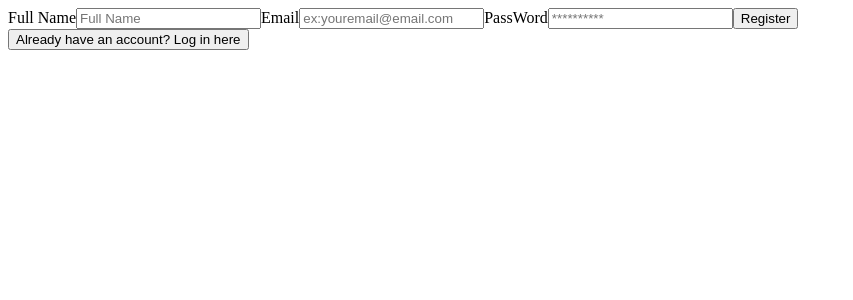
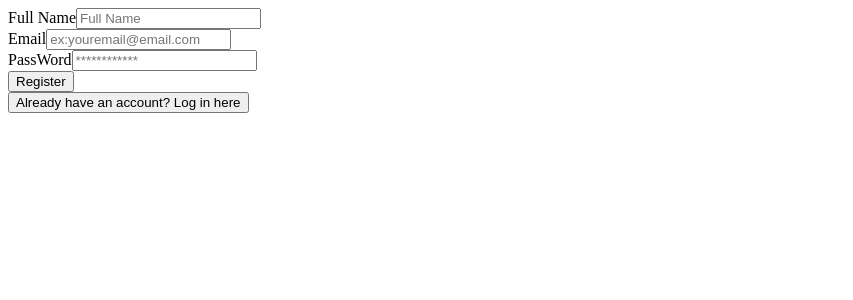
Before and after one commit to rafaelbazza/estudos_login, a React (Vite) app: page /register in a window 1280 px wide. Shown: the top 300 px of the page, without its empty margins (0-853 px from the left). Built offline with nearby package versions, Linux system fonts and the light colour scheme.

Commit message:
react refatorado por componentes e required adicionado aos campos

```diff
--- a/src/componentss/TextField.jsx
+++ b/src/componentss/TextField.jsx
@@ -20,6 +20,7 @@ const TextField = (props) => {
              name={props.name}
              value={props.value}
              onChange={props.onchange}
+             required
 
             ></input>
 
--- a/src/componentss/registration.jsx
+++ b/src/componentss/registration.jsx
@@ -1,6 +1,8 @@
 /* eslint-disable no-unused-vars */
 import React, { useState } from 'react'
 import { Link, useNavigate } from 'react-router-dom'
+import TextField from './TextField'
+import Button from './ButtonComponent'
 
 const Register = (props) => {
   const navigate = useNavigate()
@@ -13,7 +15,7 @@ const Register = (props) => {
     setName(e.target.value)
   }
 
-  const handleEmilChange = (e) => {
+  const handleEmailChange = (e) => {
     setEmail(e.target.value)
   }
 
@@ -39,21 +41,53 @@ const Register = (props) => {
 
     <div> <form onSubmit={handleSubmit}>
 
-      <label htmlFor="name">Full Name</label>
-      <input type="text" value={name} id="name" placeholder='Full Name' onChange={handleNameChange} />
+      <TextField
 
-      <label htmlFor="email">Email</label>
-      <input value={email} type="email" placeholder="ex:youremail@email.com" id="email" name="email" onChange={handleEmilChange} />
+        title="Full Name"
+        type="text"
+        htmlfor="name"
+        id="name"
+        placeholder="Full Name"
+        value={name}
+        onchange={handleNameChange}
 
-      <label htmlFor="password">PassWord</label>
-      <input value={pass} type="password" placeholder="**********" id="password" name="password" onChange={handlePassChange} />
+      />
 
-      <button type="submit">Register</button>
+      <TextField
+
+        title="Email"
+        type="email"
+        htmlfor="email"
+        id="email"
+        placeholder="ex:youremail@email.com"
+        value={email}
+        onchange={handleEmailChange}
+
+      />
+
+      <TextField
+
+        title="PassWord"
+        type="password"
+        htmlfor="password"
+        id="password"
+        placeholder="************"
+        value={pass}
+        onchange={handlePassChange}
+
+      />
+
+      <Button
+        type="submit"
+        title="Register"
+      />
 
     </form>
-    <Link to="/"><button>
-        Already have an account? Log in here
-      </button></Link>
+      <Link to="/">
+        <Button
+        title="Already have an account? Log in here"
+        />
+      </Link>
     </div>)
 }
 export default Register
```
Also changed, not shown: src/componentss/LoginForm.jsx (+2 -5 lines).
